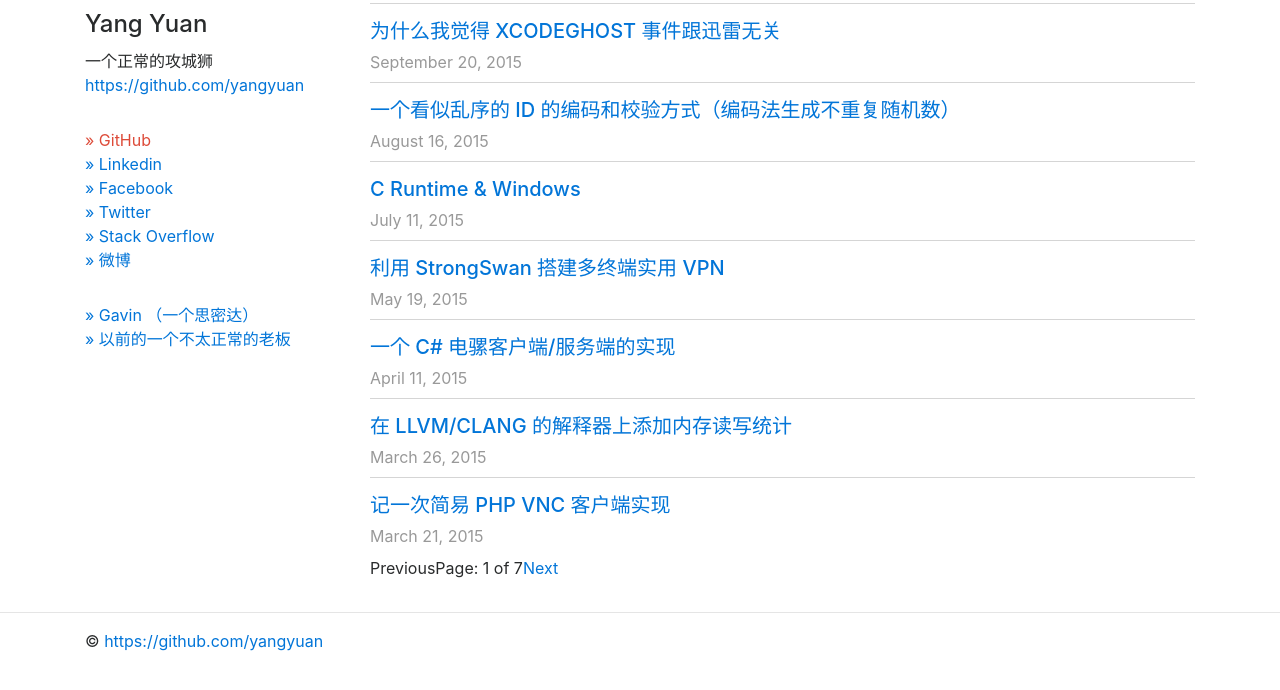
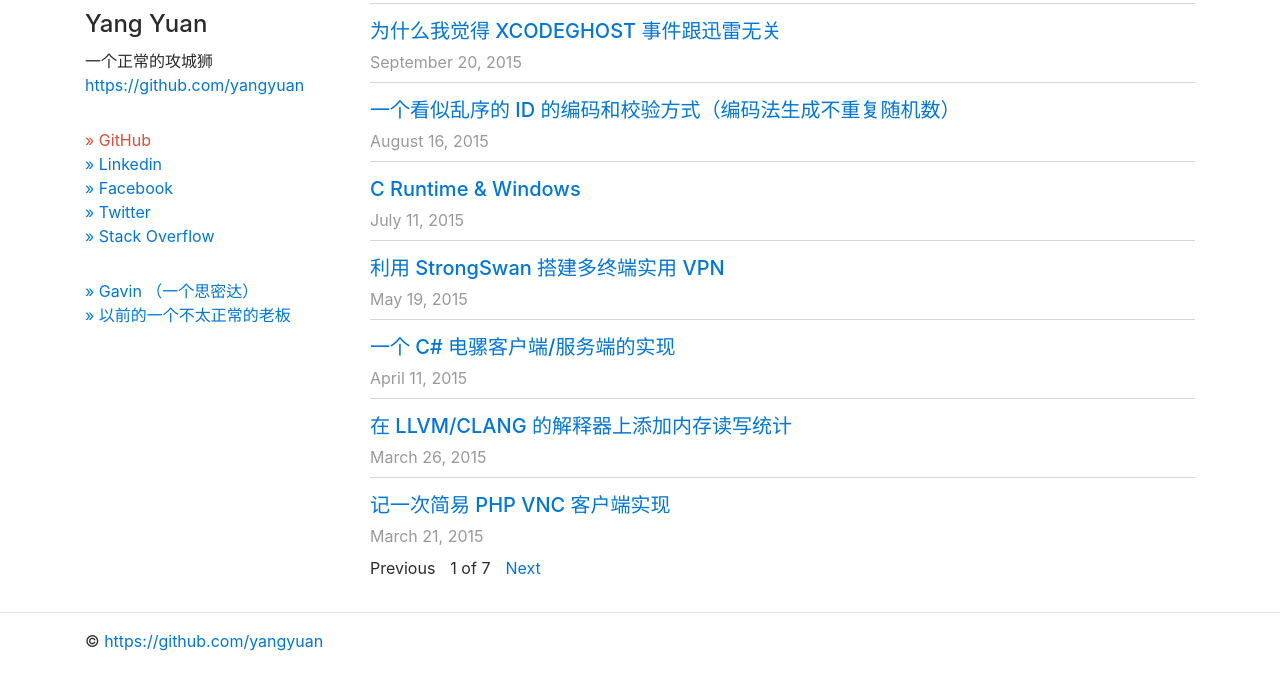
Before and after one commit to yangyuan/yangyuan.github.io, a Jekyll site: the page built from index.html, in a window 1280 px wide, cut to the strip 322-1015 px from the top of the page. Shown: the top 690 px of the strip. Built offline with Jekyll 4.4.1, drawn with Linux system fonts in a browser that asks for light colours; nearby versions of some CDN libraries; the list of posts is cut into pages by our own code.

Commit message:
slightly change style

```diff
--- a/_layouts/index.html
+++ b/_layouts/index.html
@@ -13,16 +13,14 @@ layout: default
   </div>
 </div>
 
-
 <div class="card border-0">
   <div class="card-block" style="padding:0px">
     <p class="card-text">
-<div class="g_l_link"><a href="https://github.com/yangyuan" target="_blank"><font color="#dd4b39">&raquo; GitHub</font></a></div>
-<div class="g_l_link"><a href="http://www.linkedin.com/pub/yuan-yang/86/56/5b4" target="_blank">&raquo; Linkedin</a></div>
-<div class="g_l_link"><a href="http://www.facebook.com/profile.php?id=100009320208345" target="_blank">&raquo; Facebook</a></div>
-<div class="g_l_link"><a href="https://twitter.com/_yangyuan" target="_blank">&raquo; Twitter</a></div>
-<div class="g_l_link"><a href="http://stackoverflow.com/users/3907386/" target="_blank">&raquo; Stack Overflow</a></div>
-<div class="g_l_link"><a href="http://weibo.com/1936983364" target="_blank">&raquo; 微博</a></div>
+      <div class="g_l_link"><a href="https://github.com/yangyuan" target="_blank"><font color="#dd4b39">&raquo; GitHub</font></a></div>
+      <div class="g_l_link"><a href="http://www.linkedin.com/pub/yuan-yang/86/56/5b4" target="_blank">&raquo; Linkedin</a></div>
+      <div class="g_l_link"><a href="http://www.facebook.com/profile.php?id=100009320208345" target="_blank">&raquo; Facebook</a></div>
+      <div class="g_l_link"><a href="https://twitter.com/_yangyuan" target="_blank">&raquo; Twitter</a></div>
+      <div class="g_l_link"><a href="http://stackoverflow.com/users/3907386/" target="_blank">&raquo; Stack Overflow</a></div>
     </p>
   </div>
 </div>
--- a/index.html
+++ b/index.html
@@ -14,14 +14,14 @@ layout: index
 <!-- Pagination links -->
 <div class="pagination">
   {% if paginator.previous_page %}
-    <a href="{{ paginator.previous_page_path }}" class="previous">Previous </a>
+    <a href="{{ paginator.previous_page_path }}" class="previous">Previous</a>
   {% else %}
-    <span class="previous">Previous </span>
+    <span class="previous">Previous</span>
   {% endif %}
-  <span class="page_number ">Page: {{ paginator.page }} of {{ paginator.total_pages }}</span>
+    <span class="page_number">{{ paginator.page }} of {{ paginator.total_pages }}</span>
   {% if paginator.next_page %}
-    <a href="{{ paginator.next_page_path }}" class="next"> Next</a>
+    <a href="{{ paginator.next_page_path }}" class="next">Next</a>
   {% else %}
-    <span class="next "> Next</span>
+    <span class="next ">Next</span>
   {% endif %}
 </div>
--- a/resource/style.css
+++ b/resource/style.css
@@ -38,3 +38,8 @@ article {
     padding: 8px 0px;
     margin: 0px;
 }
+
+.page_number {
+    padding-left: 15px;
+    padding-right: 15px;
+}
```
